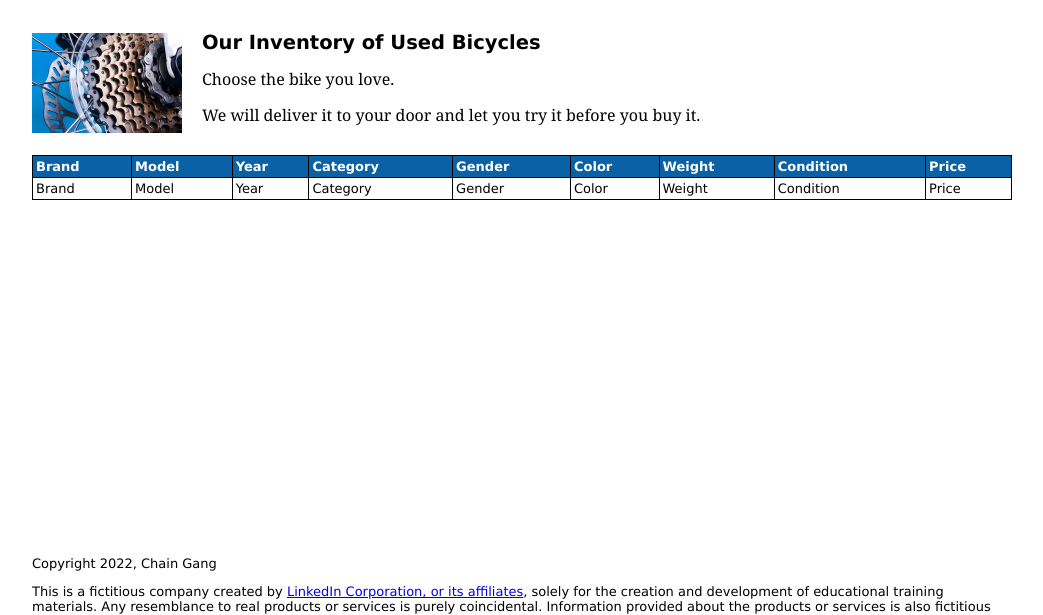
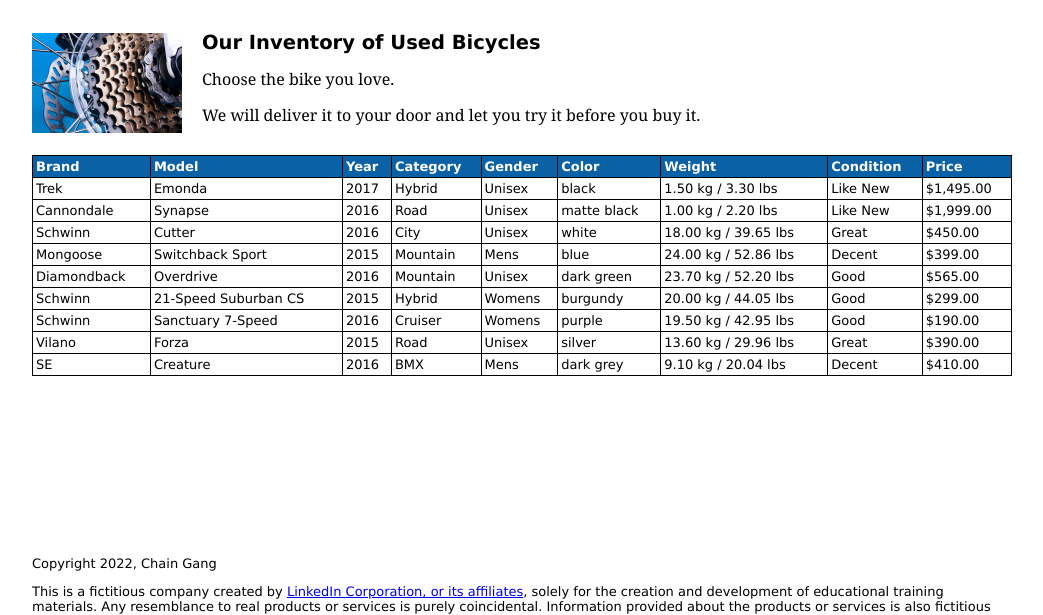
Before and after one commit to smackey129/web250, a PHP site: page /asgn03.5-bike-challenge/chain_gang/public/bicycles.php in a window 1280 px wide. Shown: the part 178-793 px from the top of the page, without its empty margins (126-1169 px from the left). Run offline with PHP 8.4, Linux system fonts and the light colour scheme.

Commit message:
Finished Bike Challenge

```diff
--- a/asgn03.5-bike-challenge/chain_gang/private/classes/bicycles.class.php
+++ b/asgn03.5-bike-challenge/chain_gang/private/classes/bicycles.class.php
@@ -33,7 +33,7 @@
 
   public function weight_kg()
   {
-    return $this->weight_kg;
+    return number_format($this->weight_kg, 2) .' kg';
   }
 
   public function set_weight_kg($weight_kg)
@@ -43,7 +43,8 @@
 
   public function weight_lbs()
   {
-    return $this->weight_kg / .454;
+    $weight_lbs =  $this->weight_kg / .454;
+    return number_format($weight_lbs, 2) .' lbs';
   }
 
   public function set_weight_lbs($weight_lbs)
@@ -55,7 +56,7 @@
     if($this->condition_id > 0 AND $this->condition_id <= 5)
       return self::CONDITIONS[$this->condition_id];
     else
-      return "Invalid condition_id";
+      return 'Invalid condition_id';
   }
 }
 
--- a/asgn03.5-bike-challenge/chain_gang/private/initialize.php
+++ b/asgn03.5-bike-challenge/chain_gang/private/initialize.php
@@ -26,6 +26,7 @@
 
   // Load class definitions manually
   require_once("classes/bicycles.class.php");
+  require_once("classes/parsecsv.class.php");
 
   // Autoload class definitions
   function my_autoload($class) {
--- a/asgn03.5-bike-challenge/chain_gang/public/bicycles.php
+++ b/asgn03.5-bike-challenge/chain_gang/public/bicycles.php
@@ -25,19 +25,29 @@
         <th>Condition</th>
         <th>Price</th>
       </tr>
+<?php
 
+$parser = new ParseCSV(PRIVATE_PATH.'/used_bicycles.csv');
+$bike_array = $parser->parse();
+
+$args = ['brand' => 'Trek', 'model' => 'Emonda', 'year' => 2017, 'gender' => 'Unisex', 'color' => 'black', 'category' => 'Road', 'weight_kg' => 1.5, 'price' => 1000.00];
+$bike = new Bicycle($args);
+
+?>
+      <?php foreach($bike_array as $args) { ?>
+        <?php $bike = new Bicycle($args); ?>
       <tr>
-        <td>Brand</td>
-        <td>Model</td>
-        <td>Year</td>
-        <td>Category</td>
-        <td>Gender</td>
-        <td>Color</td>
-        <td>Weight</td>
-        <td>Condition</td>
-        <td>Price</td>
+      <td><?=h($bike->brand); ?></td>
+      <td><?=h($bike->model); ?></td>
+      <td><?=h($bike->year); ?></td>
+      <td><?=h($bike->category); ?></td>
+      <td><?=h($bike->gender); ?></td>
+      <td><?=h($bike->color); ?></td>
+      <td><?=h($bike->weight_kg()) . ' / ' . h($bike->weight_lbs()); ?></td>
+      <td><?=h($bike->condition()); ?></td>
+      <td><?=h('$'.number_format($bike->price, 2)); ?></td>
       </tr>
-
+      <?php } ?>
     </table>
   </div>
 
--- a/index.html
+++ b/index.html
@@ -14,7 +14,7 @@
       <li><a href="asgn01">asgn01</a></li>
       <li><a href="asgn02-inheritance">asgn02-inheritance</a></li>
       <li><a href="asgn03-static">asgn03-static</a></li>
-      <li><a href="asgn03.5-bike-challenge/">asgn03.5-bike-challenge/</a></li>
+      <li><a href="asgn03.5-bike-challenge/chain_gang/public/">asgn03.5-bike-challenge/</a></li>
     </ul>
   </body>
 </html>
```
Also changed, not shown: asgn03.5-bike-challenge/chain_gang/private/classes/parsecsv.class.php (added, +70 -0 lines).
